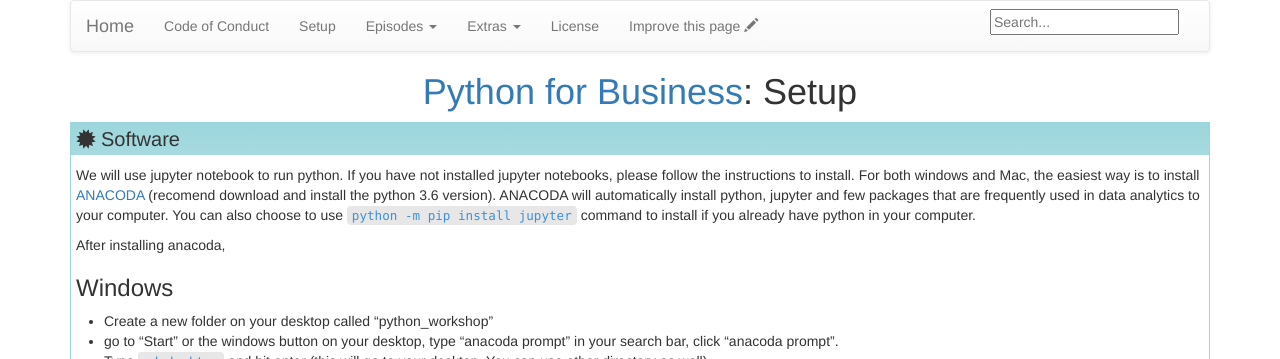
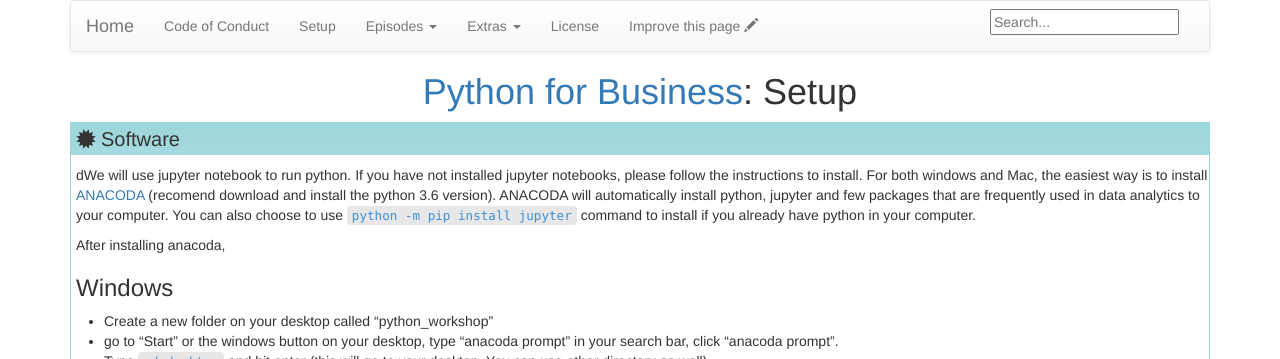
Before and after one commit to carpentries-incubator/python-business, a Jekyll site: the page built from setup.md, in a window 1280 px wide. Shown: the top 359 px of the page. Built offline with Jekyll 4.4.1, drawn with Linux system fonts in a browser that asks for light colours.

Commit message:
Update setup.md

```diff
--- a/setup.md
+++ b/setup.md
@@ -6,7 +6,7 @@ permalink: /setup/
 
 > ## Software
 >
-> We will use jupyter notebook to run python. If you have not installed jupyter notebooks, please follow the instructions to install. For both windows and Mac, the easiest way is to install [ANACODA](https://www.anaconda.com/download) (recomend download and install the python 3.6 version). ANACODA will automatically install python, jupyter and few packages that are frequently used in data analytics to your computer. You can also choose to use `python -m pip install jupyter` command to install if you already have python in your computer.
+> dWe will use jupyter notebook to run python. If you have not installed jupyter notebooks, please follow the instructions to install. For both windows and Mac, the easiest way is to install [ANACODA](https://www.anaconda.com/download) (recomend download and install the python 3.6 version). ANACODA will automatically install python, jupyter and few packages that are frequently used in data analytics to your computer. You can also choose to use `python -m pip install jupyter` command to install if you already have python in your computer.
 >
 > After installing anacoda,
 > ### Windows
```
